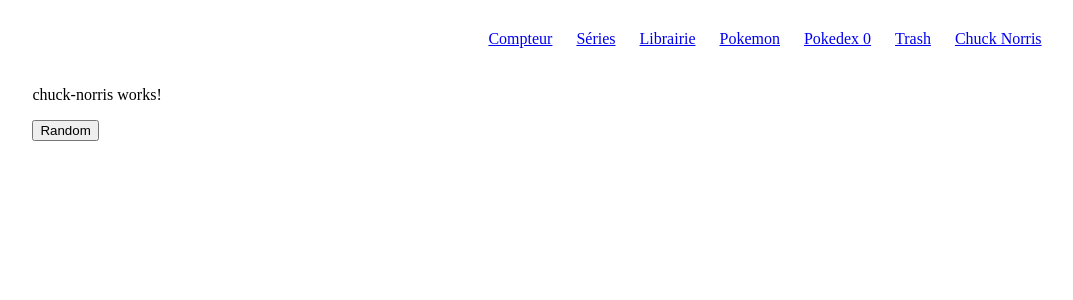
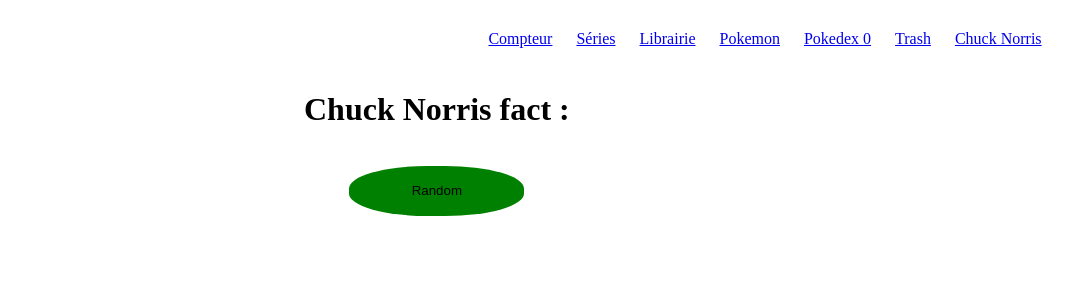
Before and after one commit to JulienBrancourt/exos_angular, an Angular app: page /chuck in a window 1280 px wide. Shown: the top 300 px of the page, without its empty margins (102-1175 px from the left). Built offline with nearby package versions, Linux system fonts and the light colour scheme; no server answers.

Commit message:
exo 12 maj

```diff
--- a/src/app/pages/chuck-norris/chuck-norris.component.css
+++ b/src/app/pages/chuck-norris/chuck-norris.component.css
@@ -0,0 +1,15 @@
+main {
+  width: 80%;
+  display: flex;
+  flex-direction: column;
+  justify-content: center;
+  align-items: center;
+}
+button {
+  padding: 15px;
+  border: none;
+  height: 50px;
+  width: 175px;
+  background-color: green;
+  border-radius: 45%;
+}
--- a/src/app/pages/chuck-norris/chuck-norris.component.html
+++ b/src/app/pages/chuck-norris/chuck-norris.component.html
@@ -1,5 +1,8 @@
-<p>chuck-norris works!</p>
+<main>
+
+<h1>Chuck Norris fact :</h1>
 
 <p><button (click)="ngOnInit()">Random</button></p>
 
 <p>{{fact}}</p>
+</main>
--- a/src/app/pages/chuck-norris/chuck-norris.component.ts
+++ b/src/app/pages/chuck-norris/chuck-norris.component.ts
@@ -1,5 +1,6 @@
 import {Component, OnInit} from '@angular/core';
 import {ChuckNorrisService} from "../../utils/services/chuck-norris.service";
+import {map} from "rxjs";
 
 @Component({
   selector: 'app-chuck-norris',
@@ -14,8 +15,11 @@
 constructor(private chucknorrisService: ChuckNorrisService) {}
 
   ngOnInit() {
-    this.chucknorrisService.getRandom().subscribe({
-      next: (resp) => this.fact = resp.value
+    this.chucknorrisService
+      .getRandom()
+      .pipe(map((resp) => resp.value))
+      .subscribe({
+        next: (fact) => this.fact = fact
     });
   }
 }
```
